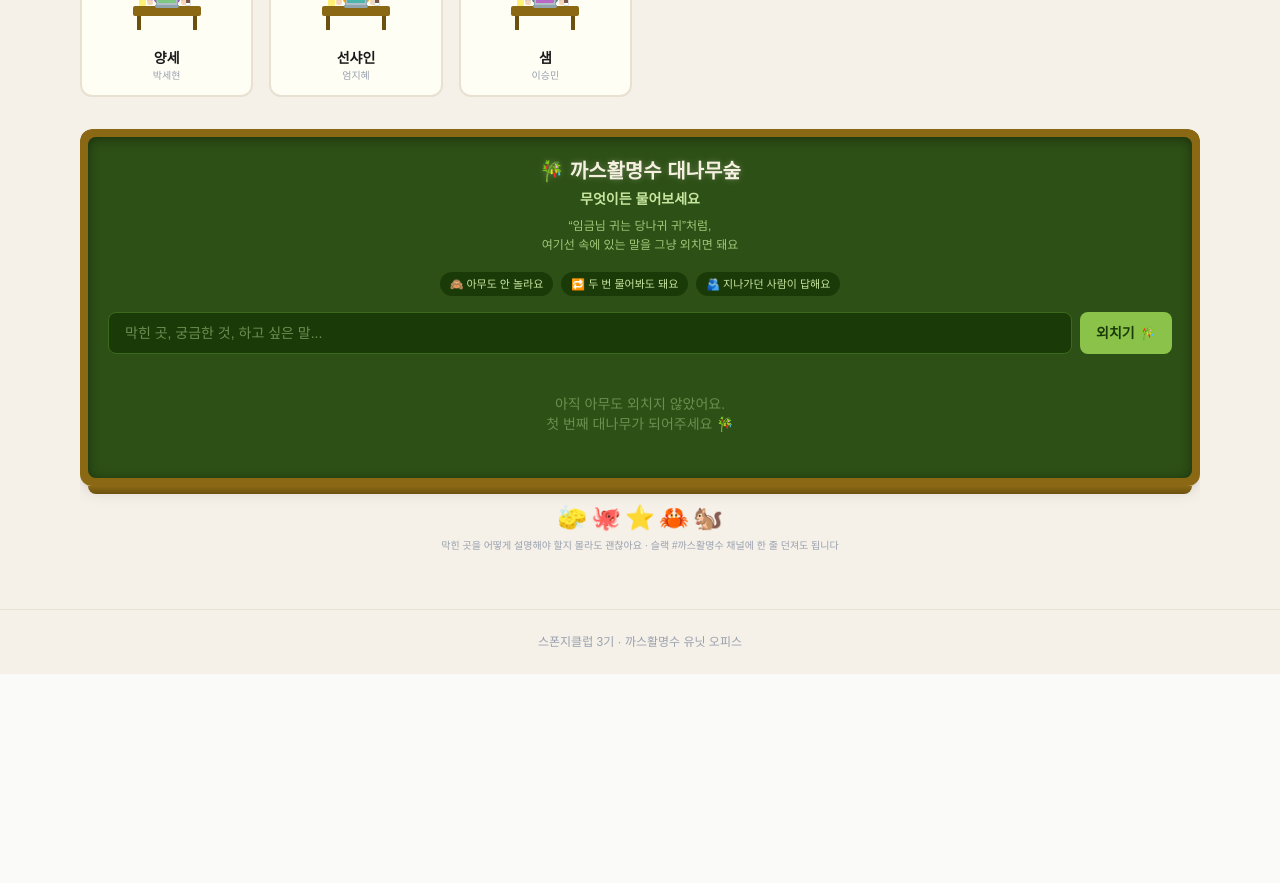
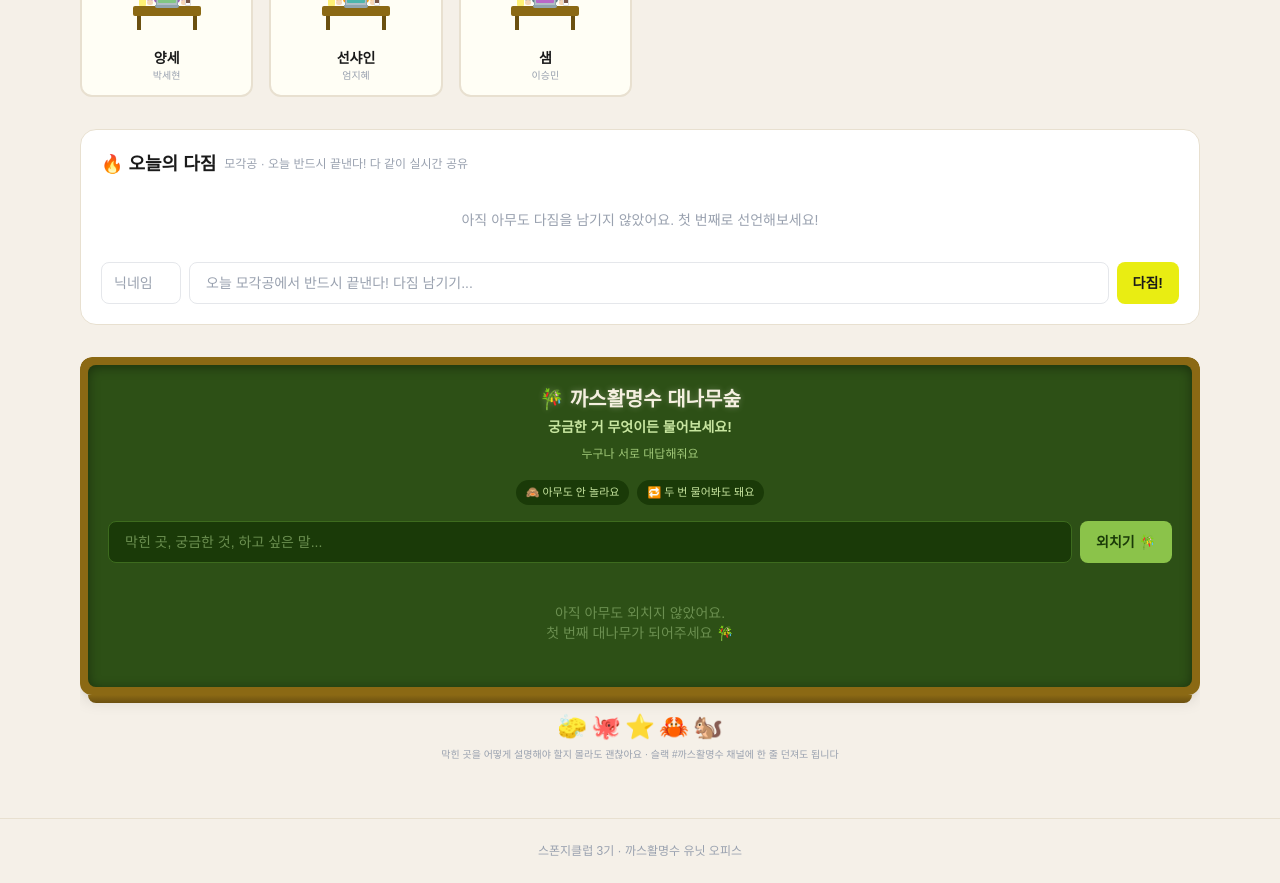
Before and after one commit to selfishclub/spongeclub-office-3, a Next.js app: page / in a window 1280 px wide. Shown: the part 980-1863 px from the top of the page. Before the commit the page ends 1654 px from the top, so only its background shows below. Built offline with nearby package versions, Linux system fonts and the light colour scheme; a web font is replaced by a local one.

Commit message:
feat: add 제이 as 감독관, 오늘의 다짐 board, update bamboo forest text

```diff
--- a/app/data.ts
+++ b/app/data.ts
@@ -103,6 +103,7 @@ export const DEADLINE_ISO = "2026-08-30T09:00:00Z"; // UTC = KST 18:00
 export const MEMBERS: Member[] = [
   // 감독관
   { nick: "다니", name: "송다은", role: "감독관", statusType: "working", message: "여러분 화이팅! 💪" },
+  { nick: "제이", name: "장경선", role: "감독관", statusType: "watching" },
 
   // 유닛 멤버
   { nick: "헤이", name: "윤민홍", role: "멤버", statusType: "idle" },
--- a/app/page.tsx
+++ b/app/page.tsx
@@ -606,6 +606,130 @@ function BottleProgress({
   );
 }
 
+// ─── 오늘의 다짐 (모각공) ───
+type Pledge = {
+  id: string;
+  author: string;
+  text: string;
+  verified: boolean;
+  createdAt: string;
+};
+
+function PledgeBoard() {
+  const [pledges, setPledges] = useState<Pledge[]>([]);
+  const [author, setAuthor] = useState("");
+  const [text, setText] = useState("");
+
+  useEffect(() => {
+    try {
+      const saved = localStorage.getItem("office3-pledges");
+      if (saved) setPledges(JSON.parse(saved));
+    } catch { /* 무시 */ }
+  }, []);
+
+  function save(updated: Pledge[]) {
+    setPledges(updated);
+    try { localStorage.setItem("office3-pledges", JSON.stringify(updated)); } catch { /* 무시 */ }
+  }
+
+  function addPledge() {
+    const t = text.trim();
+    const a = author.trim();
+    if (!t || !a) return;
+    save([
+      ...pledges,
+      { id: Date.now().toString(), author: a, text: t, verified: false, createdAt: new Date().toISOString() },
+    ]);
+    setText("");
+  }
+
+  function toggleVerify(id: string) {
+    save(pledges.map((p) => p.id === id ? { ...p, verified: !p.verified } : p));
+  }
+
+  function formatTime(iso: string) {
+    const d = new Date(iso);
+    return new Intl.DateTimeFormat("ko-KR", {
+      timeZone: "Asia/Seoul",
+      month: "numeric",
+      day: "numeric",
+      hour: "2-digit",
+      minute: "2-digit",
+      hour12: true,
+    }).format(d);
+  }
+
+  return (
+    <div className="bg-white rounded-2xl border border-[#E8E0D0] p-5">
+      {/* 헤더 */}
+      <div className="flex items-center gap-2 mb-1">
+        <h2 className="font-extrabold text-lg">🔥 오늘의 다짐</h2>
+        <span className="text-xs text-gray-400">모각공 · 오늘 반드시 끝낸다! 다 같이 실시간 공유</span>
+      </div>
+
+      {/* 다짐 목록 */}
+      <div className="space-y-2 my-4">
+        {pledges.length === 0 && (
+          <p className="text-sm text-gray-400 text-center py-4">
+            아직 아무도 다짐을 남기지 않았어요. 첫 번째로 선언해보세요!
+          </p>
+        )}
+        {pledges.map((p) => (
+          <div
+            key={p.id}
+            className={[
+              "rounded-xl px-4 py-3 border",
+              p.verified ? "bg-[#FEFCE8] border-[#E9ED12]" : "bg-gray-50 border-gray-100",
+            ].join(" ")}
+          >
+            <p className="text-sm">{p.text}</p>
+            <div className="flex items-center gap-2 mt-1.5">
+              <span className="text-xs font-bold text-gray-700">{p.author}</span>
+              <span className="text-[10px] text-gray-400">{formatTime(p.createdAt)}</span>
+              <button
+                onClick={() => toggleVerify(p.id)}
+                className={[
+                  "ml-auto text-[10px] font-bold px-2 py-0.5 rounded-full transition",
+                  p.verified
+                    ? "bg-green-500 text-white"
+                    : "bg-gray-200 text-gray-500 hover:bg-gray-300",
+                ].join(" ")}
+              >
+                {p.verified ? "✅ 인증 완료!" : "인증하기"}
+              </button>
+            </div>
+          </div>
+        ))}
+      </div>
+
+      {/* 입력 */}
+      <div className="flex gap-2">
+        <input
+          type="text"
+          value={author}
+          onChange={(e) => setAuthor(e.target.value)}
+          placeholder="닉네임"
+          className="w-20 shrink-0 px-3 py-2.5 rounded-lg border border-gray-200 text-sm placeholder:text-gray-400 focus:outline-none focus:border-[#E9ED12]"
+        />
+        <input
+          type="text"
+          value={text}
+          onChange={(e) => setText(e.target.value)}
+          onKeyDown={(e) => e.key === "Enter" && addPledge()}
+          placeholder="오늘 모각공에서 반드시 끝낸다! 다짐 남기기..."
+          className="flex-1 px-4 py-2.5 rounded-lg border border-gray-200 text-sm placeholder:text-gray-400 focus:outline-none focus:border-[#E9ED12]"
+        />
+        <button
+          onClick={addPledge}
+          className="shrink-0 px-4 py-2.5 rounded-lg bg-[#E9ED12] text-[#1A1A1A] text-sm font-extrabold hover:opacity-90 transition"
+        >
+          다짐!
+        </button>
+      </div>
+    </div>
+  );
+}
+
 // ─── 대나무숲 게시판 ───
 type BambooPost = {
   id: string;
@@ -710,12 +834,10 @@ function BambooForest() {
               🎋 까스활명수 대나무숲
             </h2>
             <p className="text-sm text-[#C8E6A0] mt-1 font-bold">
-              무엇이든 물어보세요
+              궁금한 거 무엇이든 물어보세요!
             </p>
             <p className="text-xs text-[#A0C878] mt-2 leading-relaxed">
-              &ldquo;임금님 귀는 당나귀 귀&rdquo;처럼,
-              <br />
-              여기선 속에 있는 말을 그냥 외치면 돼요
+              누구나 서로 대답해줘요
             </p>
           </div>
 
@@ -726,9 +848,6 @@ function BambooForest() {
             </span>
             <span className="text-[11px] text-[#C8E6A0] bg-[#1A3A08] px-2.5 py-1 rounded-full">
               🔁 두 번 물어봐도 돼요
-            </span>
-            <span className="text-[11px] text-[#C8E6A0] bg-[#1A3A08] px-2.5 py-1 rounded-full">
-              🫂 지나가던 사람이 답해요
             </span>
           </div>
 
@@ -1069,6 +1188,11 @@ export default function OfficePage() {
           </div>
         </div>
 
+        {/* ─── 오늘의 다짐 ─── */}
+        <div className="mb-8">
+          <PledgeBoard />
+        </div>
+
         {/* ─── 대나무숲 ─── */}
         <div className="mb-8">
           <BambooForest />
```
